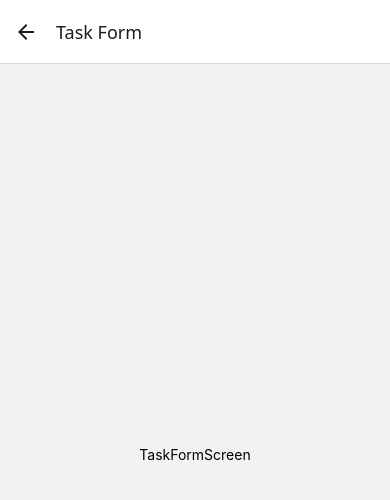
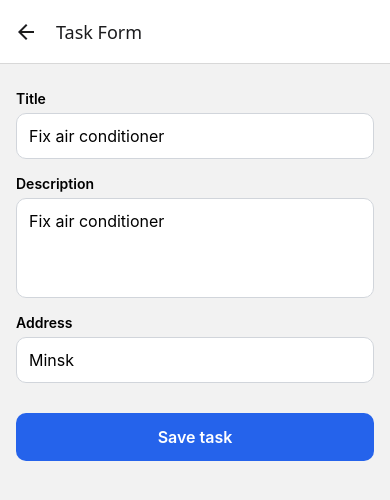
Before and after one commit to terentakula/field-tasks, a React Native app: screen /TaskForm in a window 390 px wide. Shown: the top 500 px of the page. Built offline with nearby package versions, Linux system fonts and the light colour scheme.

Commit message:
feat: add task form with validation

```diff
--- a/src/screens/TaskFormScreen.tsx
+++ b/src/screens/TaskFormScreen.tsx
@@ -1,17 +1,133 @@
-import { StyleSheet, Text, View } from "react-native";
+import { Controller, useForm } from "react-hook-form";
+import {
+  ScrollView,
+  StyleSheet,
+  Text,
+  TextInput,
+  View,
+  Pressable,
+} from "react-native";
+import { TaskFormValues, taskSchema } from "../utils/taskValidation";
+import { zodResolver } from "@hookform/resolvers/zod";
 
 export default function TaskFormScreen() {
-    return(
-        <View style={styles.container}>
-            <Text>TaskFormScreen</Text>
-        </View>
-    )
+  const {
+    control,
+    handleSubmit,
+    formState: { errors },
+  } = useForm<TaskFormValues>({
+    resolver: zodResolver(taskSchema),
+    defaultValues: {
+      title: "",
+      description: "",
+      dueDate: new Date(),
+      address: "",
+    },
+  });
+
+  const onSubmit = (values: TaskFormValues) => {
+    console.log(values);
+  };
+  return (
+    <ScrollView
+      contentContainerStyle={styles.container}
+      keyboardShouldPersistTaps="handled"
+    >
+      <Text style={styles.label}>Title</Text>
+      <Controller
+        control={control}
+        name="title"
+        render={({ field: { value, onChange, onBlur } }) => (
+          <TextInput
+            style={[styles.input, errors.title && styles.inputError]}
+            value={value}
+            onChangeText={onChange}
+            onBlur={onBlur}
+            placeholder="Fix air conditioner"
+          />
+        )}
+      />
+      {errors.title && <Text style={styles.error}>{errors.title.message}</Text>}
+
+      <Text style={styles.label}>Description</Text>
+      <Controller
+        control={control}
+        name="description"
+        render={({ field: { value, onChange, onBlur } }) => (
+          <TextInput
+            style={[styles.multiline, errors.description && styles.inputError]}
+            value={value}
+            multiline
+            onChangeText={onChange}
+            onBlur={onBlur}
+            placeholder="Fix air conditioner"
+          />
+        )}
+      />
+      {errors.description && (
+        <Text style={styles.error}>{errors.description.message}</Text>
+      )}
+
+      <Text style={styles.label}>Address</Text>
+      <Controller
+        control={control}
+        name="address"
+        render={({ field: { value, onChange, onBlur } }) => (
+          <TextInput
+            style={[styles.input, errors.address && styles.inputError]}
+            value={value}
+            onChangeText={onChange}
+            onBlur={onBlur}
+            placeholder="Minsk"
+          />
+        )}
+      />
+      {errors.address && (
+        <Text style={styles.error}>{errors.address.message}</Text>
+      )}
+
+      <Pressable
+        style={styles.button}
+        onPress={handleSubmit(onSubmit)}
+        accessibilityRole="button"
+      >
+        <Text style={styles.buttonText}>Save task</Text>
+      </Pressable>
+    </ScrollView>
+  );
 }
 
 const styles = StyleSheet.create({
-    container: {
-        flex: 1,
-        alignItems: "center",
-        justifyContent: "center"
-    }
-})
+  container: { padding: 16, gap: 6 },
+  label: { fontSize: 14, fontWeight: "600", marginTop: 10 },
+  input: {
+    borderWidth: 1,
+    borderColor: "#D1D5DB",
+    borderRadius: 10,
+    paddingHorizontal: 12,
+    paddingVertical: 12,
+    fontSize: 16,
+    backgroundColor: "#fff",
+  },
+  multiline: {
+    borderRadius: 10,
+    paddingHorizontal: 12,
+    paddingVertical: 12,
+    fontSize: 16,
+    backgroundColor: "#fff",
+    borderWidth: 1,
+    borderColor: "#D1D5DB",
+    minHeight: 100,
+    textAlignVertical: "top",
+  },
+  inputError: { borderColor: "#DC2626" },
+  error: { color: "#DC2626", fontSize: 13 },
+  button: {
+    marginTop: 24,
+    backgroundColor: "#2563EB",
+    borderRadius: 10,
+    paddingVertical: 14,
+    alignItems: "center",
+  },
+  buttonText: { color: "#fff", fontSize: 16, fontWeight: "600" },
+});
--- /dev/null
+++ b/src/utils/taskValidation.ts
@@ -0,0 +1,10 @@
+import { z } from 'zod';
+
+export const taskSchema = z.object({
+  title: z.string().trim().min(1, 'Title is required'),
+  description: z.string().trim().min(1, 'Description is required'),
+  dueDate: z.date(),
+  address: z.string().trim().min(1, 'Address is required'),
+});
+
+export type TaskFormValues = z.infer<typeof taskSchema>;
```
